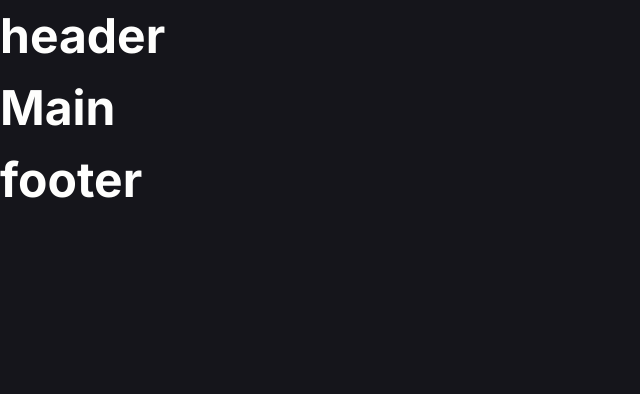
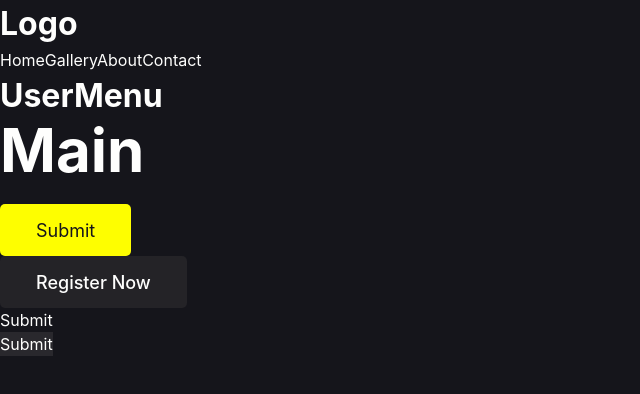
Before and after one commit to sanixstudio/infomovia3.0, a Next.js app: page / in a window 1280 px wide. Shown: the top 394 px of the page, without its empty margins (0-640 px from the left). Built offline with nearby package versions, Linux system fonts and the light colour scheme.

Commit message:
feat: created basic styling and setup

```diff
--- a/app/layout.tsx
+++ b/app/layout.tsx
@@ -1,7 +1,5 @@
+import { Header } from "@/containers";
 import "../styles/globals.css";
-import { Inter } from "next/font/google";
-
-const inter = Inter({ subsets: ["latin"] });
 
 export const metadata = {
   title: "Create Next App",
@@ -15,10 +13,9 @@ export default function RootLayout({
 }) {
   return (
     <html lang="en">
-      <body className={inter.className}>
-        <h1>header</h1>
+      <body>
+        <Header />
         {children}
-        <h1>footer</h1>
       </body>
     </html>
   );
--- a/app/page.tsx
+++ b/app/page.tsx
@@ -1,7 +1,11 @@
 export default function Home() {
   return (
-    <div className="font-inter">
-      <h1>Main</h1>
+    <div>
+      <h1 className="text-6xl bg-secondary">Main</h1><br/>
+      <button className="btn-primary">Submit</button><br/>
+      <button className="btn-secondary">Register Now</button><br/>
+      <button className="bg-secondary">Submit</button><br/>
+      <button className="bg-secondary-button">Submit</button>
     </div>
   );
 }
--- /dev/null
+++ b/components/MainNav/MainMenu.tsx
@@ -0,0 +1,11 @@
+import React from 'react'
+
+const MainMenu = () => {
+  return (
+    <div>
+      <h1>MainMenu</h1>
+    </div>
+  )
+}
+
+export default MainMenu
--- /dev/null
+++ b/components/Poster/Poster.tsx
@@ -0,0 +1,11 @@
+import React from 'react'
+
+const Poster = () => {
+  return (
+    <div>
+      <h1>Poster</h1>
+    </div>
+  )
+}
+
+export default Poster
--- /dev/null
+++ b/components/UserMenu/UserMenu.tsx
@@ -0,0 +1,11 @@
+import React from 'react'
+
+const UserMenu = () => {
+  return (
+    <div>
+      <h2>UserMenu</h2>
+    </div>
+  )
+}
+
+export default UserMenu
--- a/components/index.ts
+++ b/components/index.ts
@@ -0,0 +1,3 @@
+export { default as MainMenu } from "./MainNav/MainMenu";
+export { default as Poster } from "./Poster/Poster";
+export { default as UserMenu } from "./UserMenu/UserMenu";
--- /dev/null
+++ b/containers/_footer/Footer.tsx
@@ -0,0 +1,11 @@
+import React from 'react'
+
+const Footer = () => {
+  return (
+    <div>
+      <h1>Footer</h1>
+    </div>
+  )
+}
+
+export default Footer
--- /dev/null
+++ b/containers/_header/Header.tsx
@@ -0,0 +1,19 @@
+import { UserMenu } from "@/components";
+import React from "react";
+
+const Header = () => {
+  return (
+    <div className="w-full flex border">
+      <h2 className="">Logo</h2>
+      <div className="flex gap-3">
+        <a href="#">Home</a>
+        <a href="#">Gallery</a>
+        <a href="#">About</a>
+        <a href="#">Contact</a>
+      </div>
+      <UserMenu />
+    </div>
+  );
+};
+
+export default Header;
--- /dev/null
+++ b/containers/_hero/Hero.tsx
@@ -0,0 +1,11 @@
+import React from 'react'
+
+const Hero = () => {
+  return (
+    <div>
+      <h1>Hero</h1>
+    </div>
+  )
+}
+
+export default Hero
--- a/containers/index.ts
+++ b/containers/index.ts
@@ -0,0 +1,3 @@
+export { default as Footer } from "./_footer/Footer";
+export { default as Header } from "./_header/Header";
+export { default as Hero } from "./_hero/Hero";
--- a/styles/globals.css
+++ b/styles/globals.css
@@ -8,10 +8,17 @@
   --subtitle: 24px;
   --p: 18px;
   --sub: 16px;
+  --primary: #fefefd;
+  --secondary: #15151b;
+  --secondary-light: #303036;
+  --primary-button: #fefe00;
+  --secondary-button: #242327;
+  --accent: #fdfe00;
 }
 
 body {
   background-color: #15151b;
+  font-family: "Inter", sans-serif;
   color: #fefefd;
 }
 
@@ -39,3 +46,58 @@ h3 {
 h4 {
   font-size: var(--sub);
 }
+
+/* TODO: */
+/* Provide a better solution for handling custom class names */
+
+/* @layer components {
+  .btn-primary {
+    @apply bg-primary hover:bg-primary-dark text-white font-bold py-2 px-4 rounded;
+  }
+} */
+
+.btn-primary {
+  background-color: var(--primary-button);
+  color: var(--secondary);
+}
+
+.btn-primary:hover,
+.btn-primary:focus {
+  background-color: primary-dark;
+  box-shadow: 0 0 2.5em var(--accent);
+  outline: none;
+}
+
+.btn-secondary {
+  background-color: var(--secondary-button);
+  color: var(--primary);
+  font-weight: 500;
+}
+
+.btn-secondary:hover,
+.btn-secondary:focus {
+  background: var(--secondary-light);
+}
+
+.btn-secondary:focus {
+  outline: solid 1px var(--accent);
+}
+
+.btn-primary,
+.btn-secondary {
+  transition: all 0.2s ease;
+  font-size: var(--p);
+  padding: 0.7em 2em;
+  border-radius: 5px;
+}
+
+.btn-primary:hover,
+.btn-primary:focus,
+.btn-secondary:hover,
+.btn-secondary:focus {
+  transform: translate(0, -0.15em);
+}
+
+.btn-secondary:active {
+  background: var(--secondary);
+}
```
